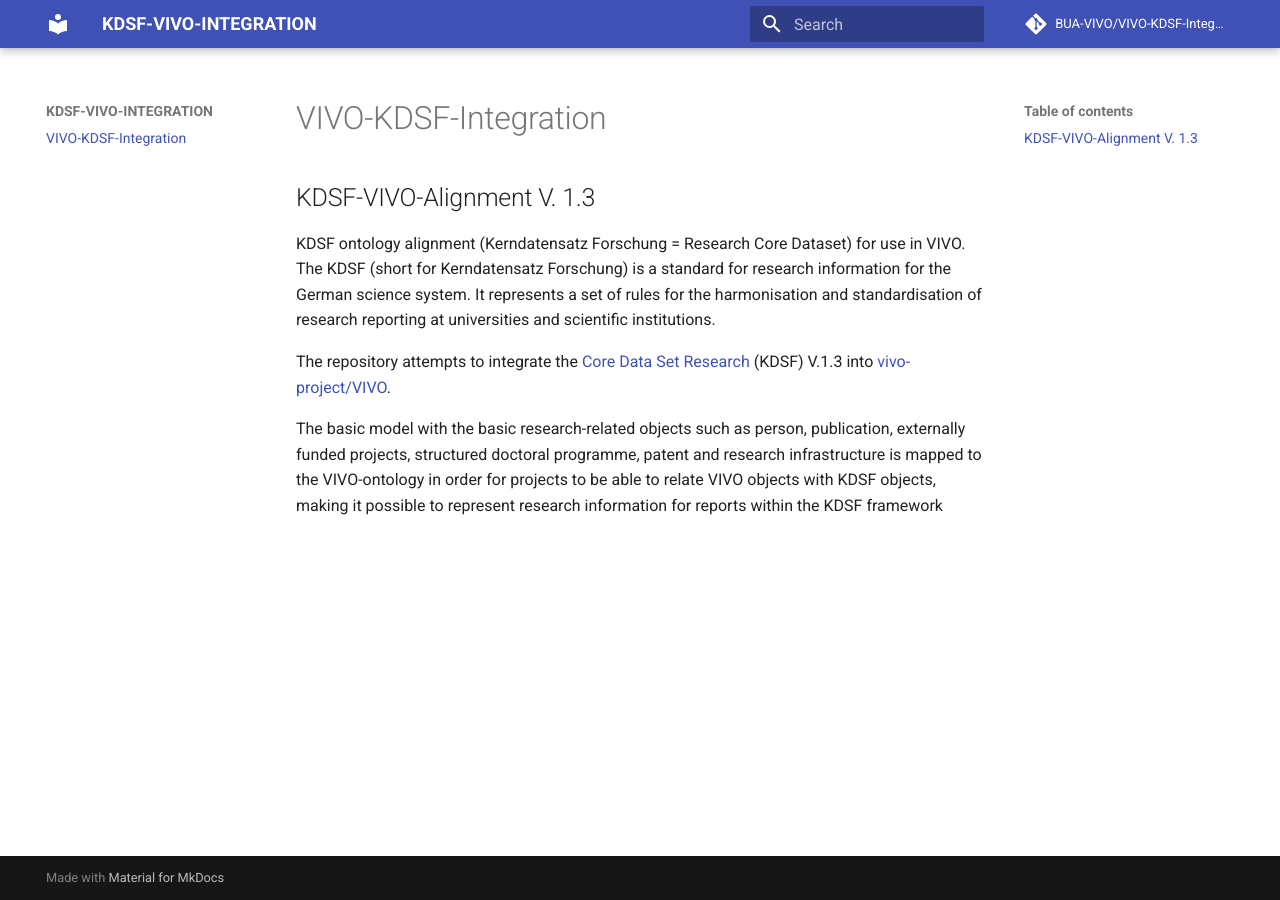
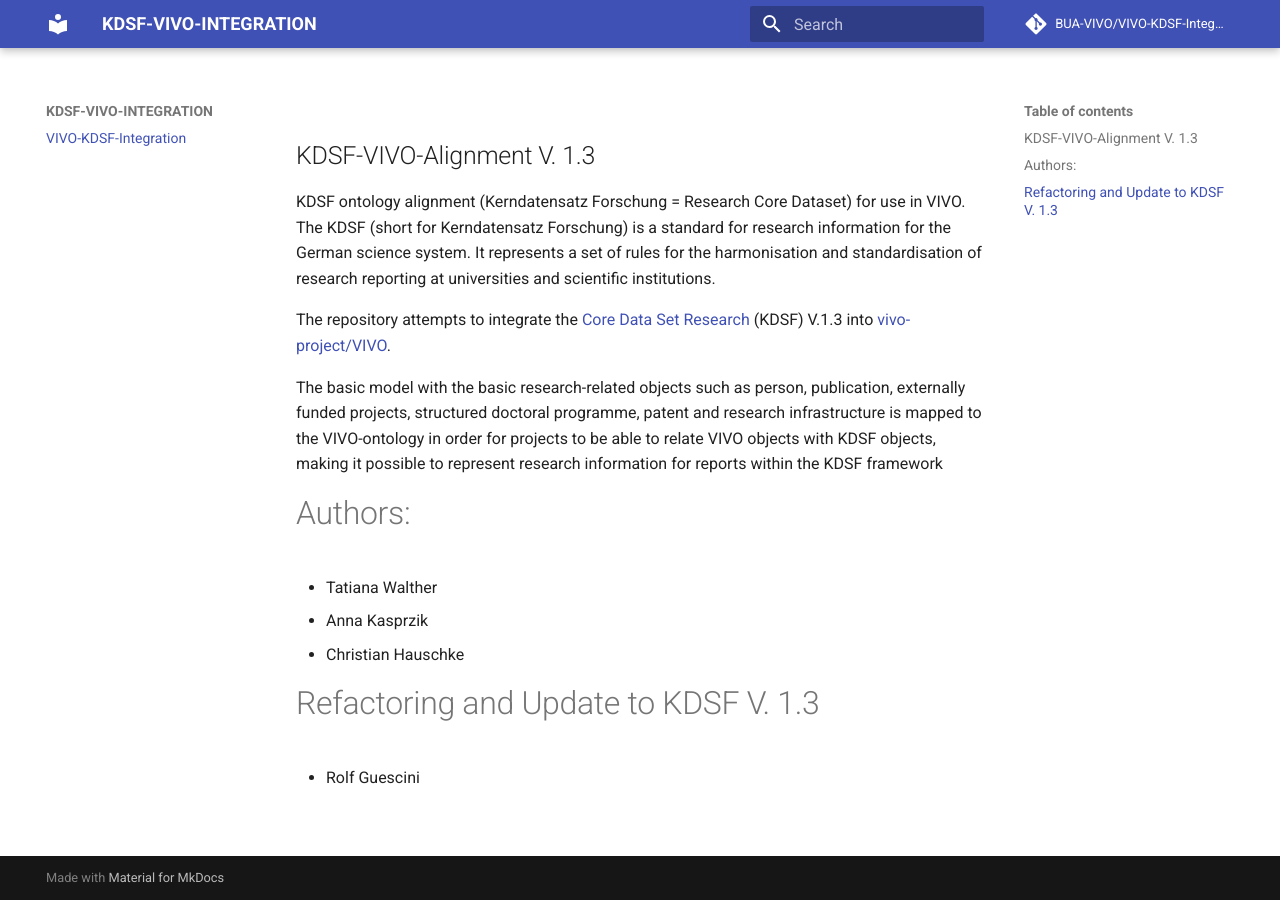
Before and after one commit to VIVO-DE/VIVO-KDSF-Integration, an MkDocs documentation site: the page built from docs/index.md, in a window 1280 px wide. Built offline with MkDocs 1.6.1 and Material for MkDocs 9.7.7, drawn with Linux system fonts in a browser that asks for light colours; comment, search, counter and statistics services are not loaded.

Commit message:
Documenttion updated

```diff
--- a/docs/index.md
+++ b/docs/index.md
@@ -6,3 +6,11 @@ The KDSF (short for Kerndatensatz Forschung) is a standard for research informat
 The repository attempts to integrate the [Core Data Set Research](http://kerndatensatz-forschung.de/) (KDSF) V.1.3 into [vivo-project/VIVO](https://github.com/vivo-project/VIVO).
 
 The basic model with the basic research-related objects such as person, publication, externally funded projects, structured doctoral programme, patent and research infrastructure is mapped to the VIVO-ontology in order for projects to be able to relate VIVO objects with KDSF objects, making it possible to represent research information for reports within the KDSF framework
+
+# Authors:
+* Tatiana Walther
+* Anna Kasprzik
+* Christian Hauschke
+
+# Refactoring and Update to KDSF V. 1.3
+* Rolf Guescini
```
